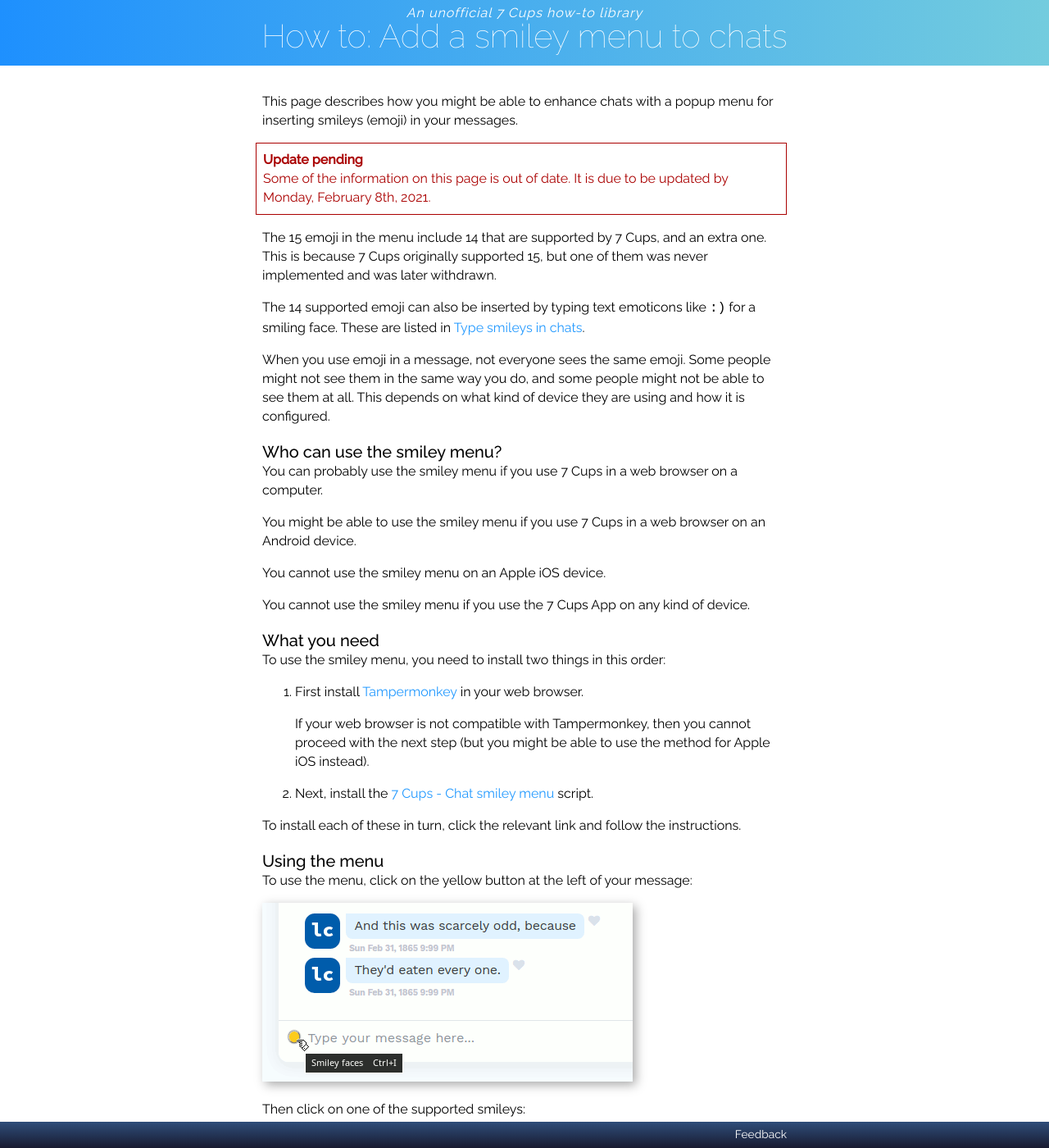
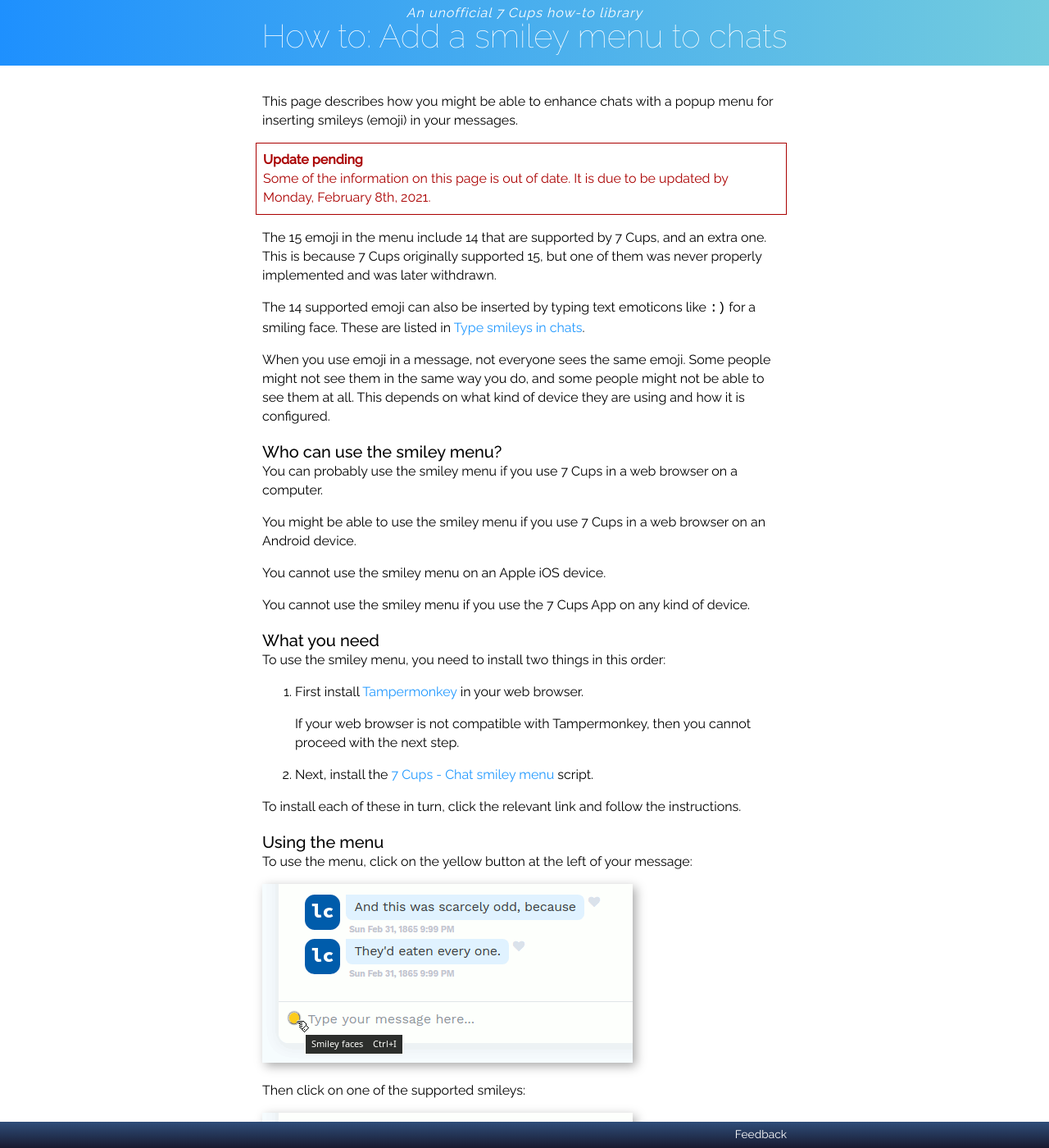
Before and after one commit to RarelyCharlie/rarelycharlie.github.io, a Jekyll site: the page built from _howto/smileymenu.md, in a window 1280 px wide and 1400 px high. Shown: the whole window at 82% size. Built offline with Jekyll 4.4.1, drawn with Linux system fonts in a browser that asks for light colours.

Commit message:
Update smileymenu.md

```diff
--- a/_howto/smileymenu.md
+++ b/_howto/smileymenu.md
@@ -9,7 +9,7 @@ This page describes how you might be able to enhance chats with a popup menu for
 
 <div style="border: 1px solid #a00; padding: 1ex; margin: 0 0 1em -1ex; color: #a00;"><b>Update pending</b><br>Some of the information on this page is out of date. It is due to be updated by Monday, February 8th, 2021.</div>
 
-The 15 emoji in the menu include 14 that are supported by 7 Cups, and an extra one. This is because 7 Cups originally supported 15, but one of them was never implemented and was later withdrawn.
+The 15 emoji in the menu include 14 that are supported by 7 Cups, and an extra one. This is because 7 Cups originally supported 15, but one of them was never properly implemented and was later withdrawn.
 
 The 14 supported emoji can also be inserted by typing text emoticons like `:)` for a smiling face. These are listed in [Type smileys in chats](https://rarelycharlie.github.io/howto/smileys).
 
@@ -29,8 +29,7 @@ To use the smiley menu, you need to install two things in this order:
 
 1. First install [Tampermonkey](http://tampermonkey.net/) in your web browser.
 
-   If your web browser is not compatible with Tampermonkey, then you cannot proceed with the next step
-   (but you might be able to use the method for Apple iOS instead).
+   If your web browser is not compatible with Tampermonkey, then you cannot proceed with the next step.
 
 2. Next, install the [7 Cups - Chat smiley menu](https://greasyfork.org/en/scripts/396512-7-cups-chat-smiley-menu) script.
 
```
